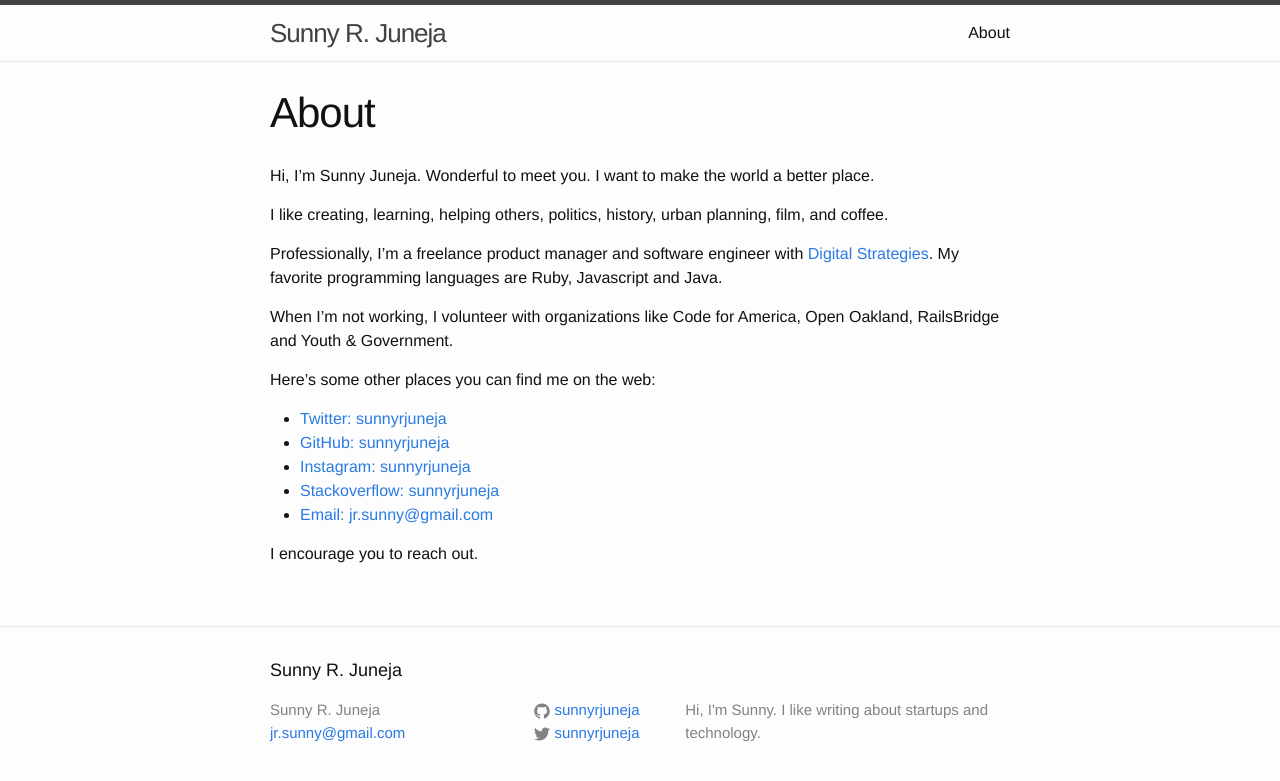
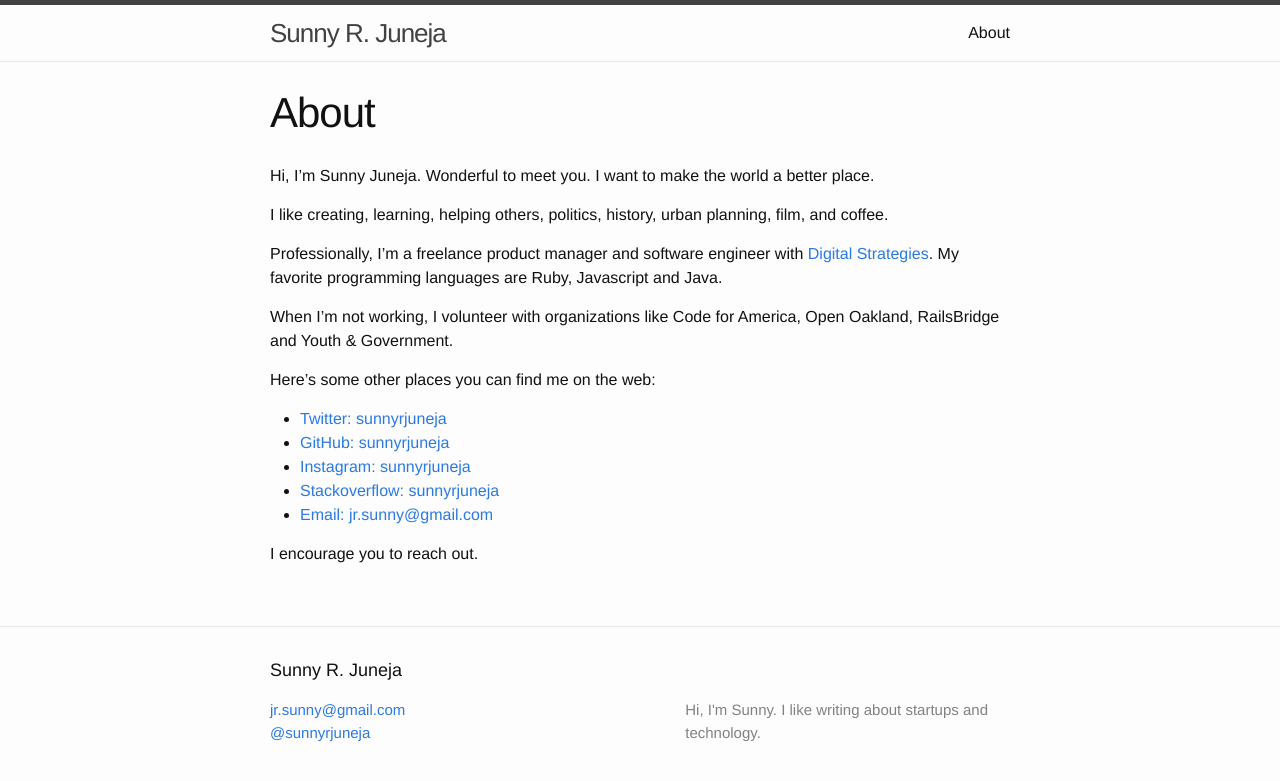
Before and after one commit to sunnyrjuneja/notebook, a Jekyll site: the page built from about.md, in a window 1280 px wide. Shown: the top 781 px of the page. Built offline with Jekyll 4.4.1, drawn with Linux system fonts in a browser that asks for light colours.

Commit message:
Footer enchancements.

```diff
--- a/_includes/footer.html
+++ b/_includes/footer.html
@@ -7,27 +7,17 @@
     <div class="footer-col-wrapper">
       <div class="footer-col footer-col-1">
         <ul class="contact-list">
-          <li>{{ site.title }}</li>
           <li><a href="mailto:{{ site.email }}">{{ site.email }}</a></li>
-        </ul>
-      </div>
-
-      <div class="footer-col footer-col-2">
-        <ul class="social-media-list">
-          {% if site.github_username %}
-          <li>
-            {% include icon-github.html username=site.github_username %}
-          </li>
-          {% endif %}
-
           {% if site.twitter_username %}
           <li>
-            {% include icon-twitter.html username=site.twitter_username %}
+            <a href='https://www.twitter.com/{{site.twitter_username}}'>
+              @{{site.twitter_username}}
+            </a>
           </li>
           {% endif %}
         </ul>
       </div>
-
+      <div class="footer-col footer-col-2"></div>
       <div class="footer-col footer-col-3">
         <p>{{ site.description }}</p>
       </div>
```
